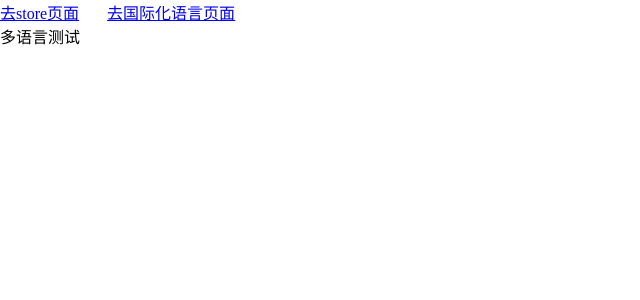
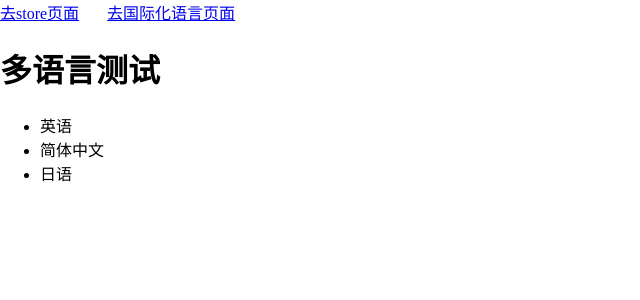
Before and after one commit to smalllhui/webpack-react-init-template, a React (Create React App) app: page /i18n in a window 1280 px wide. Shown: the top 300 px of the page, without its empty margins (0-640 px from the left). Built offline with nearby package versions, Linux system fonts and the light colour scheme.

Commit message:
feat: 将国际化配置(i18n)整合到项目中

```diff
--- a/package.json
+++ b/package.json
@@ -14,10 +14,15 @@
     "@types/react-redux": "^7.1.26",
     "@types/redux-logger": "^3.0.9",
     "axios": "^1.5.0",
+    "i18next": "^23.5.1",
+    "i18next-browser-languagedetector": "^7.1.0",
+    "i18next-http-backend": "^2.2.2",
     "qs": "^6.11.2",
     "react": "^18.2.0",
     "react-dom": "^18.2.0",
+    "react-i18next": "^13.2.2",
     "react-redux": "^8.1.2",
+    "react-router-dom": "^6.16.0",
     "react-scripts": "5.0.1",
     "redux-logger": "^3.0.6",
     "redux-persist": "^6.0.0",
--- /dev/null
+++ b/src/i18n/index.ts
@@ -0,0 +1,40 @@
+/**
+ * 多语言切换管理
+ */
+// yarn add i18next react-i18next i18next-browser-languagedetector i18next-http-backend
+import i18n from 'i18next'
+import { initReactI18next } from 'react-i18next'
+import Backend from 'i18next-http-backend'
+// i18next-browser-languagedetector插件 这是一个 i18next 语言检测插件，用于检测浏览器中的用户语言，
+// 详情请访问：https://github.com/i18next/i18next-browser-languageDetector
+// 可以通过localStorage.getItem('i18nextLng')取出当前语言环境
+import LanguageDetector from 'i18next-browser-languagedetector'
+
+// 引入需要实现国际化的简体、英文两种数据的json文件
+import zhTranslation from './locales/zh/zh.json'
+import enTranslation from './locales/en/en.json'
+import jaTranslation from './locales/ja/ja.json'
+
+i18n
+  // 加入Backend插件,用于从远程服务器获取国际化资源
+  // 插件详见: https://github.com/i18next/i18next-http-backend
+  .use(Backend)
+  // 嗅探当前浏览器语言 zh_CN
+  // 插件详见: https://github.com/i18next/i18next-browser-languageDetector
+  .use(LanguageDetector)
+  // 将 i18n 向下传递给 react-i18next
+  .use(initReactI18next)
+  // 初始化 i18next
+  // 配置参数的文档: https://www.i18next.com/overview/configuration-options
+  .init({
+    resources: {
+      en_GB: { translation: enTranslation },
+      zh_CN: { translation: zhTranslation },
+      ja_JP: { translation: jaTranslation },
+    },
+    fallbackLng: 'zh_CN', // 默认当前环境的语言
+    debug: false, // 是否启用调试模式
+    interpolation: { escapeValue: false },
+  })
+
+export default i18n
--- /dev/null
+++ b/src/i18n/language.ts
@@ -0,0 +1,12 @@
+export type LanguageType = {
+  key: string
+  language: string
+}
+
+const languageList: LanguageType[] = [
+  { key: 'en_GB', language: '语言.英语' },
+  { key: 'zh_CN', language: '语言.简体中文' },
+  { key: 'ja_JP', language: '语言.日语' },
+]
+
+export default languageList
--- /dev/null
+++ b/src/i18n/locales/en/en.json
@@ -0,0 +1,12 @@
+{
+  "语言": {
+    "简体中文": "Chinese",
+    "英语": "English",
+    "日语": "Japanese"
+  },
+  "用户操作": {
+    "个人中心": "Personal center",
+    "个人设置": "Personal Settings",
+    "退出登录": "Log out"
+  }
+}
--- /dev/null
+++ b/src/i18n/locales/ja/ja.json
@@ -0,0 +1,12 @@
+{
+  "语言": {
+    "简体中文": "簡体字中国語",
+    "英语": "英語です",
+    "日语": "日本語"
+  },
+  "用户操作": {
+    "个人中心": "個人センターです",
+    "个人设置": "個人設定です",
+    "退出登录": "ログアウトします"
+  }
+}
--- /dev/null
+++ b/src/i18n/locales/zh/zh.json
@@ -0,0 +1,12 @@
+{
+  "语言": {
+    "简体中文": "简体中文",
+    "英语": "英语",
+    "日语": "日语"
+  },
+  "用户操作": {
+    "个人中心": "个人中心",
+    "个人设置": "个人设置",
+    "退出登录": "退出登录"
+  }
+}
--- a/src/index.tsx
+++ b/src/index.tsx
@@ -7,7 +7,8 @@ import { Provider } from 'react-redux'
 import store, { persistor } from '@/store'
 // PersistGate的作用是向下分发persistStore对象；
 import { PersistGate } from 'redux-persist/lib/integration/react'
-
+// 导入国际化
+import '@/i18n'
 // 样式
 import './reset.css'
 // 入口页面
--- a/src/pages/I18nTest/index.tsx
+++ b/src/pages/I18nTest/index.tsx
@@ -1,10 +1,40 @@
-import React from 'react'
+import React, { useState } from 'react'
+import { useTranslation } from 'react-i18next'
+
+// 语言列表
+import languageList from '@/i18n/language'
 
 /**
  * @Description:多语言测试页面
  */
 const I18nTest: React.FC = () => {
-  return <div>多语言测试</div>
+  const { t, i18n } = useTranslation()
+  const [selectedKey, setSelectedKey] = useState(i18n.language)
+
+  // 切换语言事件
+  const onChangeLanguage = (key: string) => {
+    setSelectedKey(key)
+    i18n.changeLanguage(key)
+  }
+
+  return (
+    <div>
+      <h1>多语言测试</h1>
+      <ul>
+        {languageList.map(item => {
+          return (
+            <li
+              key={item.key}
+              onClick={() => onChangeLanguage(item.key)}
+              style={{ color: selectedKey === item.key ? 'red' : '' }}
+            >
+              {t(`${item.language}`)}
+            </li>
+          )
+        })}
+      </ul>
+    </div>
+  )
 }
 
 export default I18nTest
```
Also changed, not shown: 1 other file (tests, documents, lock files or other folders).
